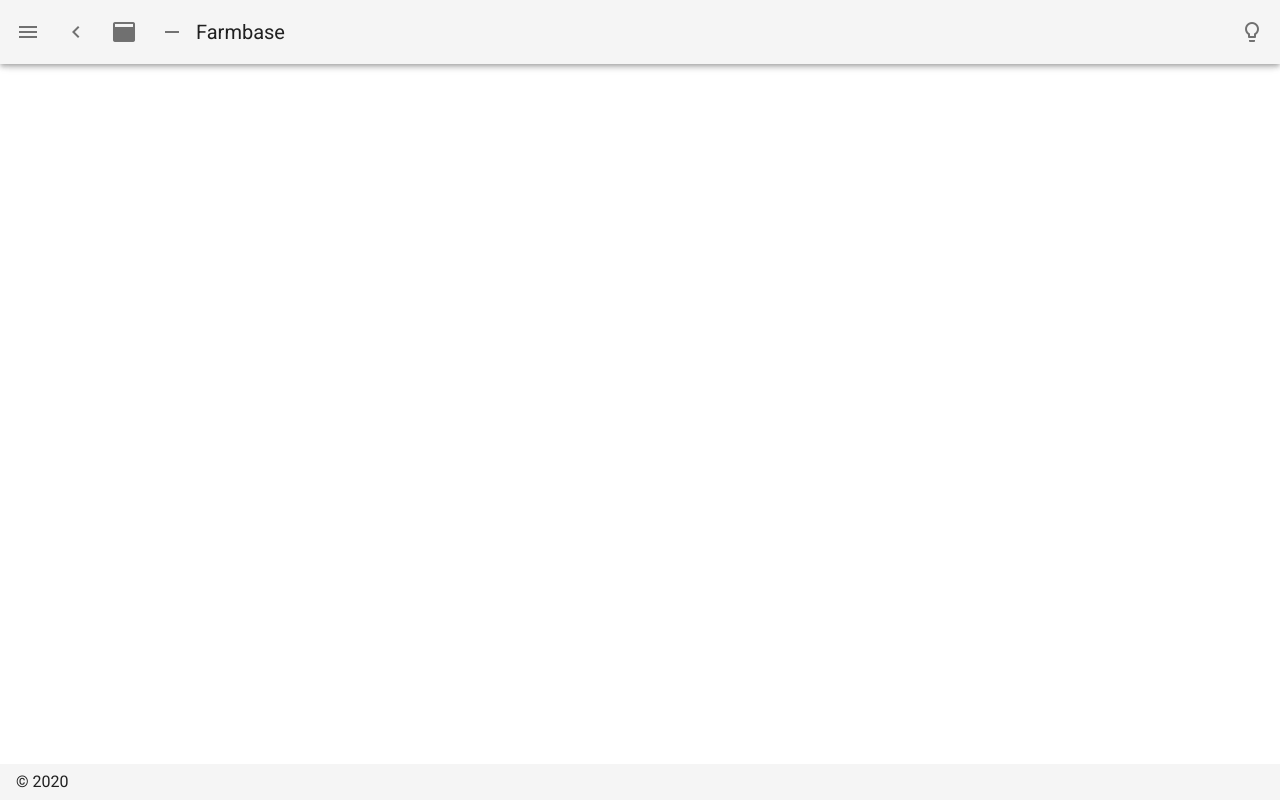
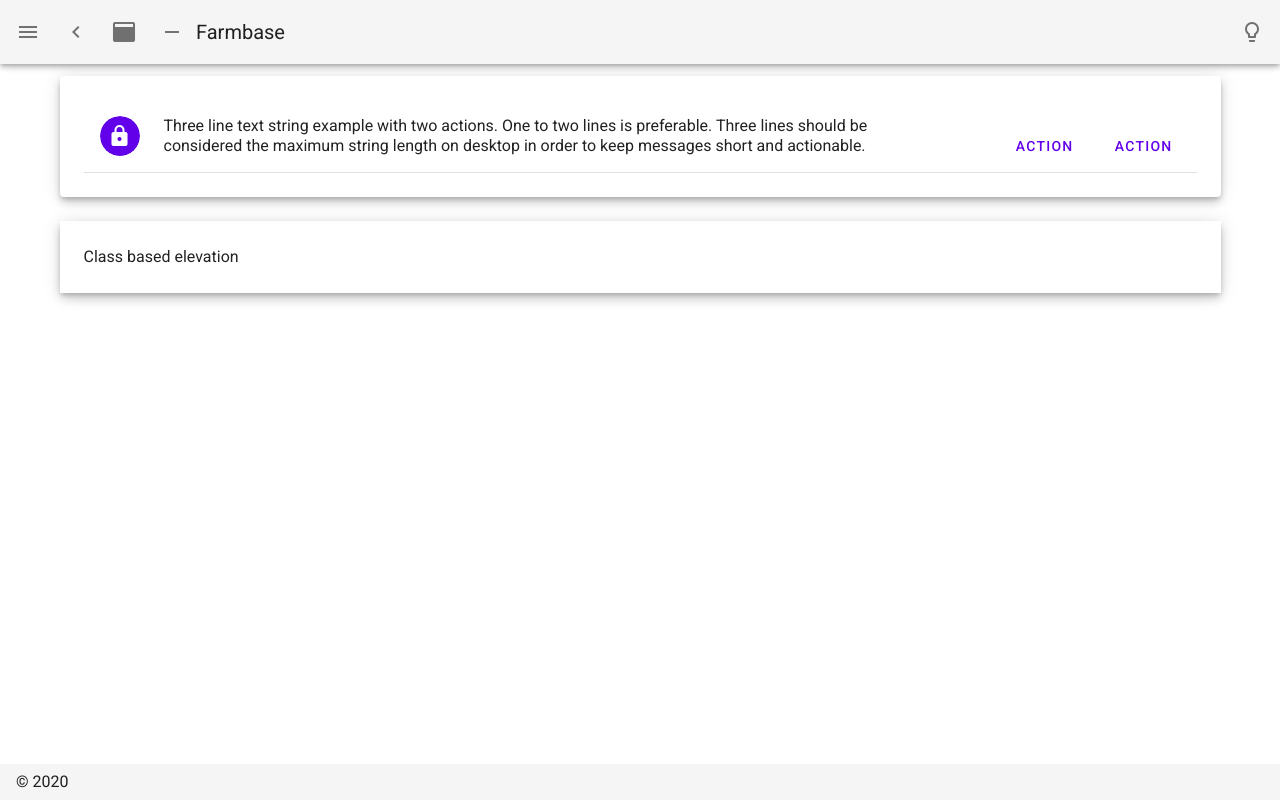
Before and after one commit to tomisinteazer/SwegzExchange, a Nuxt app: page /cart in a window 1280 px wide. Before the commit this address had no page. Built offline with nearby package versions, Linux system fonts and the light colour scheme.

Commit message:
product cards

```diff
--- /dev/null
+++ b/pages/cart.vue
@@ -0,0 +1,37 @@
+<!--<template>
+
+</template>-->
+<template>
+  <div class="text--primary">
+    <!-- Using the elevation prop -->
+    <v-hover>
+      <template v-slot="{ hover }">
+        <v-card :elevation="hover ? 24 : 6" class="mx-auto pa-6">
+          <v-banner two-line>
+            <v-avatar slot="icon" color="deep-purple accent-4" size="40">
+              <v-icon icon="mdi-lock" color="white">mdi-lock</v-icon>
+            </v-avatar>Three line text string example with two actions. One to two lines is preferable. Three lines should be considered the maximum string length on desktop in order to keep messages short and actionable.
+            <template
+              v-slot:actions
+            >
+              <v-btn text color="deep-purple accent-4">Action</v-btn>
+              <v-btn text color="deep-purple accent-4">Action</v-btn>
+            </template>
+          </v-banner>
+        </v-card>
+      </template>
+    </v-hover>
+
+    <div class="my-6"></div>
+
+    <!-- Using a dynamic class -->
+    <v-hover>
+      <template v-slot="{ hover }">
+        <div
+          :class="`elevation-${hover ? 24 : 6}`"
+          class="mx-auto pa-6 transition-swing"
+        >Class based elevation</div>
+      </template>
+    </v-hover>
+  </div>
+</template>
```
